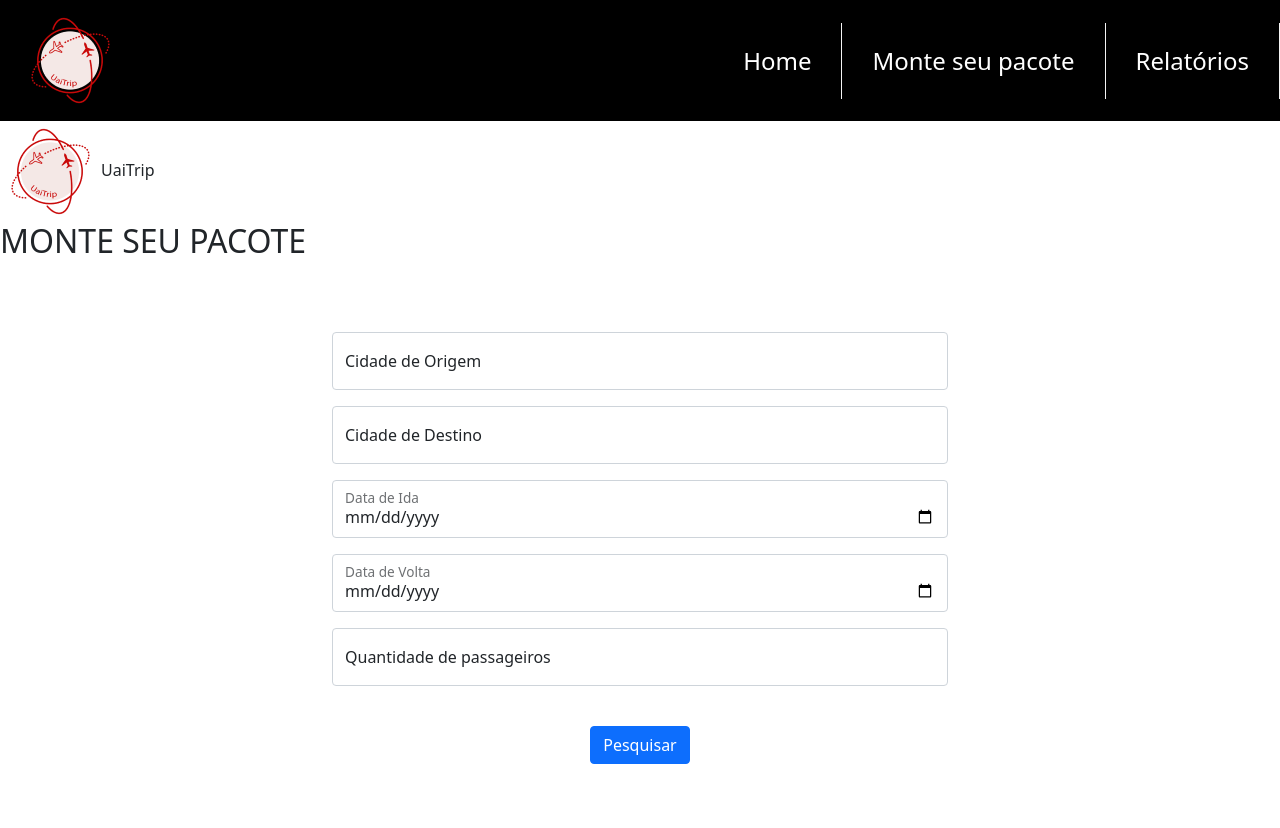
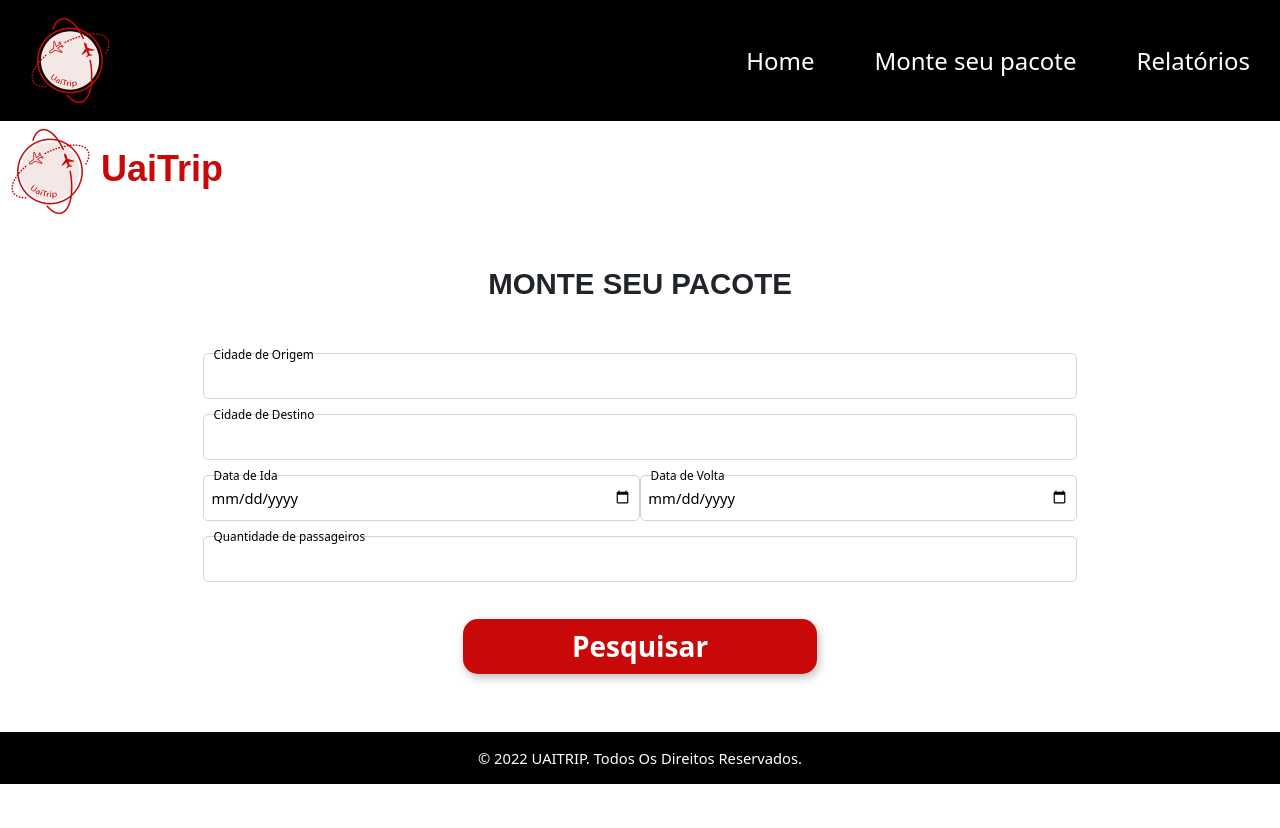
Before and after one commit to marciofh/agencia-turismo-II, a Flask app: page / in a window 1280 px wide. After the commit the page ends 784 px from the top, so only its background shows below. Run offline with Flask 2, Linux system fonts and the light colour scheme; some libraries are stand-ins or nearby versions; some web fonts are replaced.

Commit message:
add estrutura static

```diff
--- a/server.py
+++ b/server.py
@@ -98,9 +98,11 @@ def fechando_pacote():
 @app.route("/filtros", methods=["GET"])
 def get_filtro():
     _dict = {
-        "cidade":["São Paulo", "Porto Alegre", "Belo Horizonte", "Manaus", "Rio de Janeiro"],
+        "cidade":["São Paulo", "Porto Alegre", "Belo Horizonte", "Manaus", "Rio de Janeiro"]
     }
 
+    #SELECIONAR FILTROS
+    print("########## SELECIONANDO FILTROS ##########\n")
     return render_template('Filtros.html', content =_dict)
 
 @app.route("/relatorio", methods=["POST"])
--- /dev/null
+++ b/static/css/style.css
@@ -0,0 +1,195 @@
+@charset "UTF-8";
+@import url(https://rsms.me/inter/inter.css);
+@import url("https://rsms.me/inter/inter.css");
+a {
+  color: #000;
+}
+
+h2 {
+  font-family: "Arial", sans-serif;
+  font-weight: 700;
+}
+
+.w-70 {
+  width: 70% !important;
+}
+
+/* header */
+.logo-nome {
+  font-family: "Arial", sans-serif;
+  font-style: normal;
+  font-weight: 700;
+  font-size: 36px;
+  line-height: 42px;
+  color: #C90909;
+}
+
+.header {
+  display: flex;
+  flex-direction: row;
+  justify-content: space-between;
+  align-items: center;
+  background-color: #000;
+  font-size: 24px;
+}
+
+.header ul {
+  margin: 0;
+  padding: 0;
+  list-style: none;
+  overflow: hidden;
+  background-color: #fff;
+}
+
+.header li a {
+  display: block;
+  padding: 20px 20px;
+  text-decoration: none;
+  color: white;
+}
+
+.header li a:hover {
+  background-color: #e75959;
+}
+
+.header .logo {
+  display: block;
+  float: left;
+  font-size: 2em;
+  padding: 10px 20px;
+  text-decoration: none;
+}
+
+/* menu */
+.header .menu {
+  clear: both;
+  max-height: 0;
+  transition: max-height 0.2s ease-out;
+  background-color: #000;
+  color: white;
+}
+
+/* Ajuste do componente da data */
+.form-date {
+  display: flex;
+  justify-content: space-between;
+}
+
+.date-w {
+  width: 496px;
+}
+
+/* Botão */
+.btn {
+  width: 354px;
+  height: 55px;
+  left: 564px;
+  top: 708px;
+  background: #C90909;
+  box-shadow: 2px 4px 8px rgba(0, 0, 0, 0.25);
+  border-radius: 15px;
+  font-weight: 700;
+  font-size: 28px;
+  line-height: 33px;
+  color: white;
+}
+
+.btn:hover {
+  color: white;
+}
+
+/* Footer */
+footer {
+  background-color: #272727;
+  text-align: center;
+  text-transform: uppercase;
+  margin-top: auto;
+}
+
+.footer-copyright {
+  background-color: #000;
+  color: #ffffff;
+  padding: 15px;
+  text-transform: capitalize;
+}
+
+.footer-copyright p {
+  margin-bottom: 0px;
+}
+
+/* 48em = 768px */
+@media (min-width: 48em) {
+  .header li {
+    float: left;
+  }
+  .header li a {
+    padding: 20px 30px;
+  }
+  .header .menu {
+    clear: none;
+    float: right;
+    max-height: none;
+  }
+  .header .menu-icon {
+    display: none;
+  }
+}
+:root {
+  --color-light: white;
+  --color-dark: #212121;
+  --color-signal: #fab700;
+  --color-background: var(--color-light);
+  --color-text: var(--color-dark);
+  --color-accent: var(--color-signal);
+  --size-bezel: .5rem;
+  --size-radius: 4px;
+  line-height: 1.4;
+  font-family: "Inter", sans-serif;
+  font-size: calc(0.6rem + 0.4vw);
+  color: var(--color-text);
+  background: var(--color-background);
+  font-weight: 300;
+}
+
+.card {
+  border: none !important;
+}
+.card--inverted {
+  --color-background: var(--color-dark);
+  color: #000;
+  --color-shadow: var(--color-accent);
+}
+.card .input {
+  position: relative;
+}
+.card .input__label {
+  position: absolute;
+  left: 0;
+  top: 0;
+  padding: 0.375rem 0.25rem;
+  margin: calc(0.375rem + 3px) 0.25rem;
+  white-space: nowrap;
+  transform: translate(0, 0);
+  transform-origin: 0 0;
+  transition: transform 120ms ease-in;
+  line-height: 1.2;
+  font-weight: 500;
+}
+.card .input__field {
+  box-sizing: border-box;
+  display: block;
+  width: 100%;
+  padding: 0.75rem 0.5rem;
+  color: currentColor;
+  background: transparent;
+  border-radius: 5px;
+}
+.card .input__field:not(:-moz-placeholder-shown) + .input__label {
+  transform: translate(0.25rem, -65%) scale(0.8);
+}
+.card .input__field:not(:-ms-input-placeholder) + .input__label {
+  transform: translate(0.25rem, -65%) scale(0.8);
+}
+.card .input__field:focus + .input__label, .card .input__field:not(:placeholder-shown) + .input__label {
+  transform: translate(0.25rem, -65%) scale(0.8);
+}/*# sourceMappingURL=style.css.map */
--- /dev/null
+++ b/static/js/script.js
@@ -0,0 +1,46 @@
+// Selecionar datas a partir do dia atual.
+$(function(){
+  var dtToday = new Date();
+
+  var mes = dtToday.getMonth() + 1;
+  var dia= dtToday.getDate();
+  var ano = dtToday.getFullYear();
+  if(mes < 10)
+      mes = '0' + mes.toString();
+  if(dia < 10)
+      dia = '0' +dia.toString();
+
+  var maxDate = ano + '-' + mes + '-' + dia;
+
+  $('#dataida').attr('min', maxDate);
+  $('#datavolta').attr('min', maxDate);
+});
+
+// Validação de campos digitados iguais
+function validar(){
+  var origin = document.getElementById('origin');
+  var destination = document.getElementById('destination');
+  var button = document.getElementById('sendButton');
+
+  if (origin.value == destination.value){
+      alert("As cidades de origem e destino tem que ser diferentes!");
+      button.disabled = true;
+  } else {
+      button.disabled = false;
+      }
+  }
+
+// Input
+
+let timer;
+
+document.addEventListener('input', e => {
+const el = e.target;
+
+if( el.matches('[data-color]') ) {
+  clearTimeout(timer);
+  timer = setTimeout(() => {
+    document.documentElement.style.setProperty(`--color-${el.dataset.color}`, el.value);
+  }, 100)
+}
+})
--- a/templates/Home.html
+++ b/templates/Home.html
@@ -4,6 +4,8 @@
         <title>UaiTrip</title>
         <link href="https://cdn.jsdelivr.net/npm/bootstrap@5.1.3/dist/css/bootstrap.min.css" rel="stylesheet" integrity="sha384-1BmE4kWBq78iYhFldvKuhfTAU6auU8tT94WrHftjDbrCEXSU1oBoqyl2QvZ6jIW3" crossorigin="anonymous">
         <script src="https://ajax.googleapis.com/ajax/libs/jquery/2.1.1/jquery.min.js"></script>
+        <script type="text/javascript" src="../static/js/script.js"></script>
+        <link rel="stylesheet" type="text/css" href="../static/css/style.css">
     </head>
     <body>
         <header class="header">
@@ -11,226 +13,58 @@
         <ul class="menu">
             <li><a href="#work">Home</a></li>
             <li><a href="Home.html">Monte seu pacote</a></li>
-            <li><a href="/filtros">Relatórios</a></li>
+            <li><a href="#careers">Relatórios</a></li>
         </ul>
         </header>
-        <div class="">
-            <spna class=""><img src="../static/img/UaiTrip_logo _1.png">UaiTrip</spna>
-            <span class="">
-                <h2 class="">MONTE SEU PACOTE</h2>
-            </span>
+        <div class="logo-nome">
+           <img src="../static/img/UaiTrip_logo _1.png">UaiTrip
         </div>
 
         <div class="text-center center-div" id=login>
-            <div class="container w-50 py-5">
-
-                <form id="voos" action="/passagem" name="forms_viagem" method="post" class="pt-3" onsubmit="validar()">
-                    <div class="form-floating mb-3">
-                        <input type="text" class="form-control" id="floatingInput" placeholder="Cidade de Origem" name="origem" id="ori" required>
-                        <label for="floatingInput">Cidade de Origem</label>
+            <div class="container w-70 py-5">
+                <div class="title pb-5">
+                    <h2 class="font-weight-bold text-center center-div">MONTE SEU PACOTE</h2>
+                </div>
+                <form id="voos" action="/passagem" name="forms_viagem" method="post">
+                    <div class="card card--inverted mb-3">
+                        <label for="floatingInput" class="input"></label>
+                        <input type="text" class="form-control input__field" id="origin" name="origem" required onchange="validar()">
+                        <span  class="input__label">Cidade de Origem</span>
                     </div>
-                    <div class="form-floating mb-3">
-                        <input type="text" class="form-control" id="floatingInput" placeholder="Cidade de Destino" name="destino" id="des" required>
-                        <label for="floatingInput">Cidade de Destino</label>
+                    <div class="card card--inverted mb-3">
+                        <label for="floatingInput" class="input"></label>
+                        <input type="text" class="form-control input__field" id="destination" name="destino" required onchange="validar()">
+                        <span class="input__label">Cidade de Destino</span>
                     </div>
-                    <div class="form-floating mb-3">
-                        <input type="date" class="form-control" id="floatingInput" placeholder="Data de Ida" name="data_ida" required>
-                        <label for="floatingInput">Data de Ida</label>
+                    <div class="form-date">
+                    <div class="card card--inverted mb-3 date-w">
+                        <label for="floatingInput" class="input"></label>
+                        <input type="date" class="form-control input__field" id="floatingInput" name="data_ida" required>
+                        <span class="input__label">Data de Ida</span>
                     </div>
-                    <div class="form-floating mb-3">
-                        <input type="date" class="form-control" id="floatingInput" placeholder="Data de Volta" name="data_volta" required>
-                        <label for="floatingInput">Data de Volta</label>
+                    <div class="card card--inverted mb-3 date-w">
+                        <label for="floatingInput" class="input"></label>
+                        <input type="date" class="form-control input__field" id="floatingInput" name="data_volta" required>
+                        <span class="input__label">Data de Volta</span>
                     </div>
-                    <div class="form-floating mb-3">
-                        <input type="number" class="form-control" id="floatingInput" placeholder="Passageiros" name="passageiros" required>
-                        <label for="floatingInput">Quantidade de passageiros</label>
+                    </div>
+                    <div class="card card--inverted mb-3">
+                        <label for="floatingInput" class="input"></label>
+                        <input type="number" class="form-control input__field" id="floatingInput" name="passageiros" required>
+                        <span class="input__label">Quantidade de passageiros</span>
                     </div>
                     <br>
                     <div class="col-auto">
-                        <button type="submit" value="submit" class="btn btn-primary btn-block" onclick="validar()">Pesquisar</button>
+                        <button type="submit" id="sendButton" value="submit" class="btn">Pesquisar</button>
                     </div>
                 </form>
             </div>
         </div>
+
+        <footer>
+            <div class="footer-copyright">
+                <p>© 2022 UAITRIP. Todos os direitos reservados. </p>
+            </div>
+        </footer>
     </body>
 </html>
-
-<script>
-    // Selecionar datas a partir do dia atual.
-    $(function(){
-    var dtToday = new Date();
-
-    var mes = dtToday.getMonth() + 1;
-    var dia= dtToday.getDate();
-    var ano = dtToday.getFullYear();
-    if(mes < 10)
-        mes = '0' + mes.toString();
-    if(dia < 10)
-        dia = '0' +dia.toString();
-
-    var maxDate = ano + '-' + mes + '-' + dia;
-
-    $('#dataida').attr('min', maxDate);
-    $('#datavolta').attr('min', maxDate);
-    });
-
-    // Validação de campos digitados iguais
-    function validar(){
-        var input1 = document.getElementsByName("origem");
-        var input2 = document.getElementsByName("destino");
-
-        if (input1.value == input2.value){
-            alert("As cidades de origem e destino tem que ser diferentes!");
-        }
-    }
-</script>
-
-<style>
-
-a {
-  color: #000;
-}
-
-/* header */
-
-.header {
-  display: flex;
-  flex-direction: row;
-  justify-content: space-between;
-  align-items: center;
-  background-color: #000;
-  font-size: 24px;
-}
-
-.teste{
-    display: flex;
-  flex-direction: row;
-  justify-content: space-between;
-  align-items: center;
-}
-
-.header ul {
-  margin: 0;
-  padding: 0;
-  list-style: none;
-  overflow: hidden;
-  background-color: #fff;
-}
-
-.header li a {
-  display: block;
-  padding: 20px 20px;
-  border-right: 1px solid #f4f4f4;
-  text-decoration: none;
-  color: white;
-}
-
-.header li a:hover,
-.header .menu-btn:hover {
-  background-color: #f4f4f4;
-}
-
-.header .logo {
-  display: block;
-  float: left;
-  font-size: 2em;
-  padding: 10px 20px;
-  text-decoration: none;
-}
-
-/* menu */
-
-.header .menu {
-  clear: both;
-  max-height: 0;
-  transition: max-height .2s ease-out;
-  background-color: #000;
-  color: white;
-}
-
-/* menu icon */
-
-.header .menu-icon {
-  cursor: pointer;
-  display: inline-block;
-  /* float: right; */
-  padding: 28px 20px;
-  position: relative;
-  user-select: none;
-}
-
-.header .menu-icon .navicon {
-  background: #333;
-  display: block;
-  height: 2px;
-  position: relative;
-  /* transition: background .2s ease-out; */
-  width: 18px;
-}
-
-.header .menu-icon .navicon:before,
-.header .menu-icon .navicon:after {
-  background: #333;
-  content: '';
-  display: block;
-  height: 100%;
-  position: absolute;
-  transition: all .2s ease-out;
-  width: 100%;
-}
-
-.header .menu-icon .navicon:before {
-  top: 5px;
-}
-
-.header .menu-icon .navicon:after {
-  top: -5px;
-}
-
-/* menu btn */
-
-.header .menu-btn {
-  display: none;
-}
-
-.header .menu-btn:checked ~ .menu {
-  max-height: 240px;
-}
-
-.header .menu-btn:checked ~ .menu-icon .navicon {
-  background: transparent;
-}
-
-.header .menu-btn:checked ~ .menu-icon .navicon:before {
-  transform: rotate(-45deg);
-}
-
-.header .menu-btn:checked ~ .menu-icon .navicon:after {
-  transform: rotate(45deg);
-}
-
-.header .menu-btn:checked ~ .menu-icon:not(.steps) .navicon:before,
-.header .menu-btn:checked ~ .menu-icon:not(.steps) .navicon:after {
-  top: 0;
-}
-
-/* 48em = 768px */
-
-@media (min-width: 48em) {
-  .header li {
-    float: left;
-  }
-  .header li a {
-    padding: 20px 30px;
-  }
-  .header .menu {
-    clear: none;
-    float: right;
-    max-height: none;
-  }
-  .header .menu-icon {
-    display: none;
-  }
-}
-
-</style>
```
